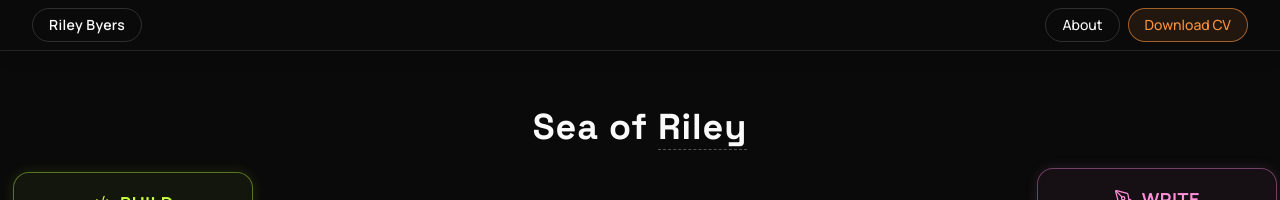
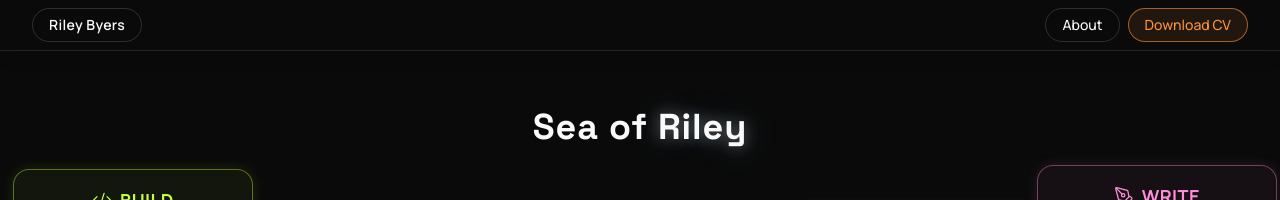
Before and after one commit to rileyb3/portfolio, a Next.js app: page / in a window 1280 px wide. Shown: the top 200 px of the page. Built offline with nearby package versions, Linux system fonts and the light colour scheme.

Commit message:
Replace 'Riley' underline with a slow breathing glow, brightening to accent on hover

```diff
--- a/src/app/globals.css
+++ b/src/app/globals.css
@@ -35,6 +35,39 @@ body {
   animation: marquee 30s linear infinite;
 }
 
+/* Used by SeaScene.tsx — "Riley" in the homepage title carries a short
+   intro card, and needs to look touchable without an underline. A slow
+   breathing glow reads as "this one is alive" against static type; hover
+   swaps to the steady, brighter version below. */
+@keyframes name-pulse {
+  0%,
+  100% {
+    text-shadow: 0 0 10px rgba(250, 250, 250, 0.16),
+      0 0 24px rgba(125, 211, 252, 0.1);
+  }
+  50% {
+    text-shadow: 0 0 16px rgba(250, 250, 250, 0.4),
+      0 0 36px rgba(125, 211, 252, 0.26);
+  }
+}
+
+.name-glow {
+  animation: name-pulse 3.6s ease-in-out infinite;
+}
+
+.name-glow-active {
+  text-shadow: 0 0 14px rgba(200, 255, 61, 0.55),
+    0 0 34px rgba(200, 255, 61, 0.3);
+}
+
+/* A pulsing word is exactly the kind of motion this setting is for. */
+@media (prefers-reduced-motion: reduce) {
+  .name-glow {
+    animation: none;
+    text-shadow: 0 0 14px rgba(250, 250, 250, 0.3);
+  }
+}
+
 /* Used by SeaScene.tsx — connector lines from a discipline card down to
    its wave crests draw themselves in rather than appearing all at once.
    The dash array is set inline (it has to exceed the longest path length),
--- a/src/components/SeaScene.tsx
+++ b/src/components/SeaScene.tsx
@@ -296,10 +296,12 @@ export default function SeaScene() {
               onMouseLeave={() => setNameOpen(false)}
               onClick={() => setNameOpen((o) => !o)}
               aria-expanded={nameOpen}
-              className={`border-b border-dashed pb-0.5 transition ${
-                nameOpen
-                  ? "border-accent text-accent"
-                  : "border-paper/30 hover:border-accent hover:text-accent"
+              // No underline: the glow is the affordance. It breathes
+              // slowly at rest so the word reads as interactive next to
+              // static type, then settles into a brighter steady state on
+              // hover (see .name-glow / .name-glow-active in globals.css).
+              className={`transition-colors ${
+                nameOpen ? "name-glow-active text-accent" : "name-glow"
               }`}
             >
               Riley
```
